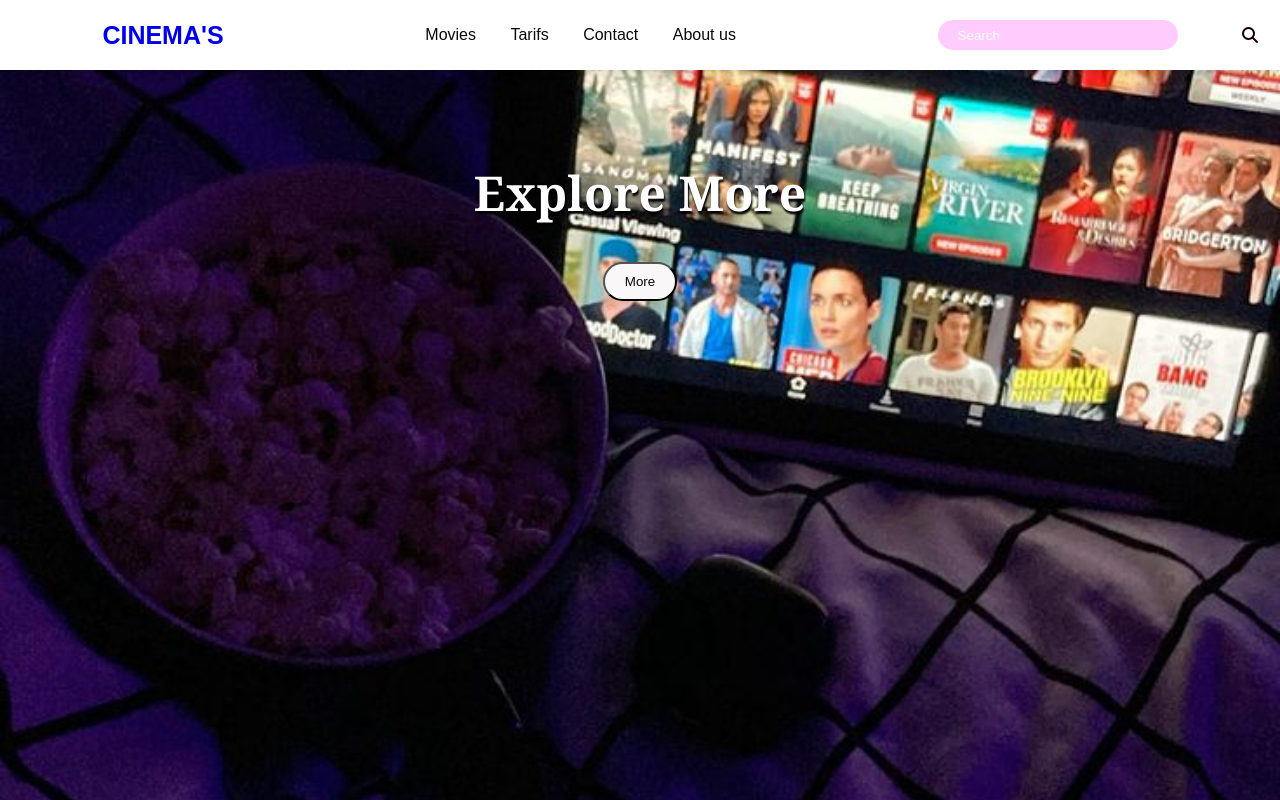
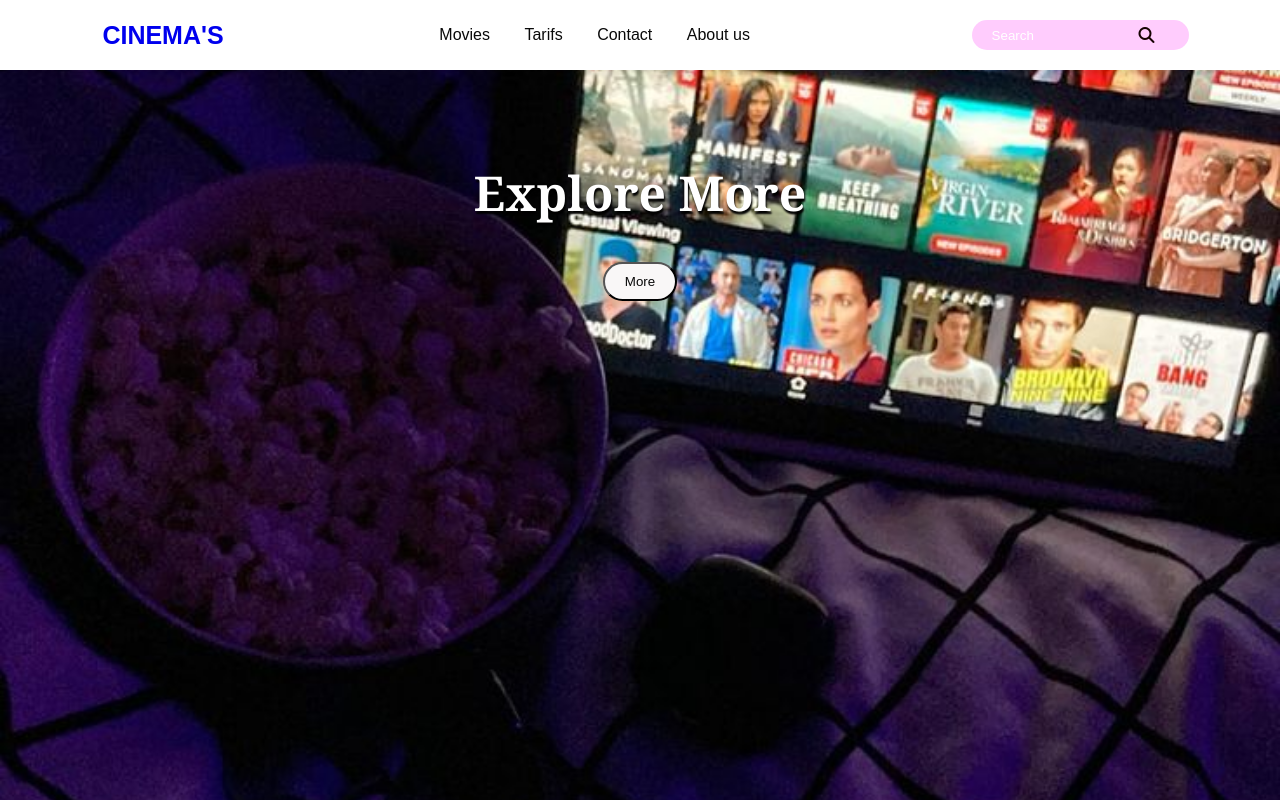
Before and after one commit to asma828/mon-cin-ma, a plain HTML site: page Movies.html in a window 1280 px wide. Shown: the top 800 px of the page. Drawn offline with Linux system fonts and the light colour scheme.

```diff
--- a/Movies.html
+++ b/Movies.html
@@ -22,10 +22,10 @@
                 <li><a href="#">About us</a></li>
             </ul>
         </nav>
-
+        <div class="search">
         <input type="text" class="search-bar input" placeholder="Search">
         <i class="fa fa-search"></i>
-
+    </div>
     </header>
     <section class="Acceuil">
         <div id="m">
```
